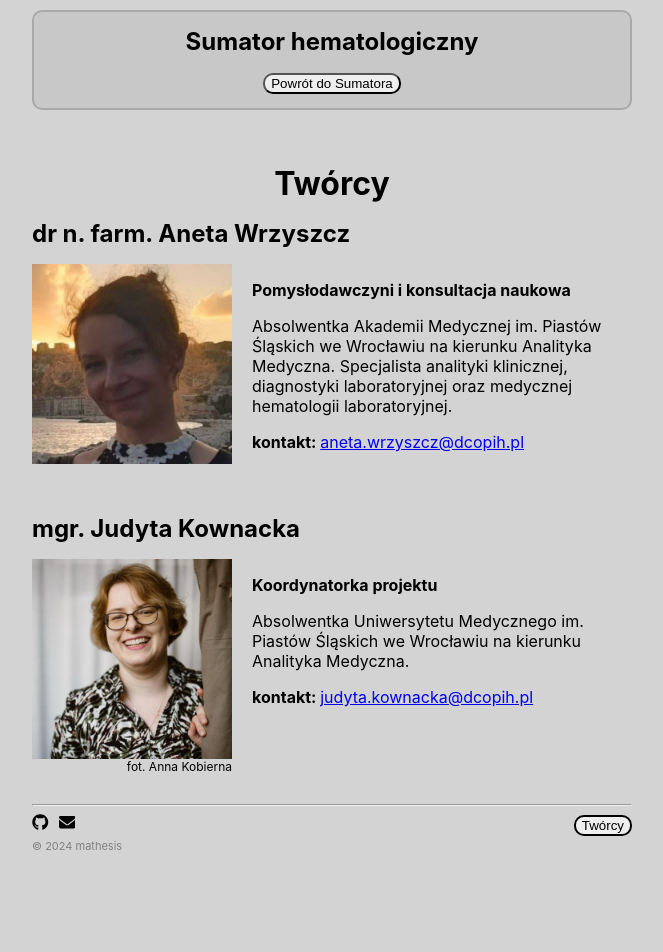
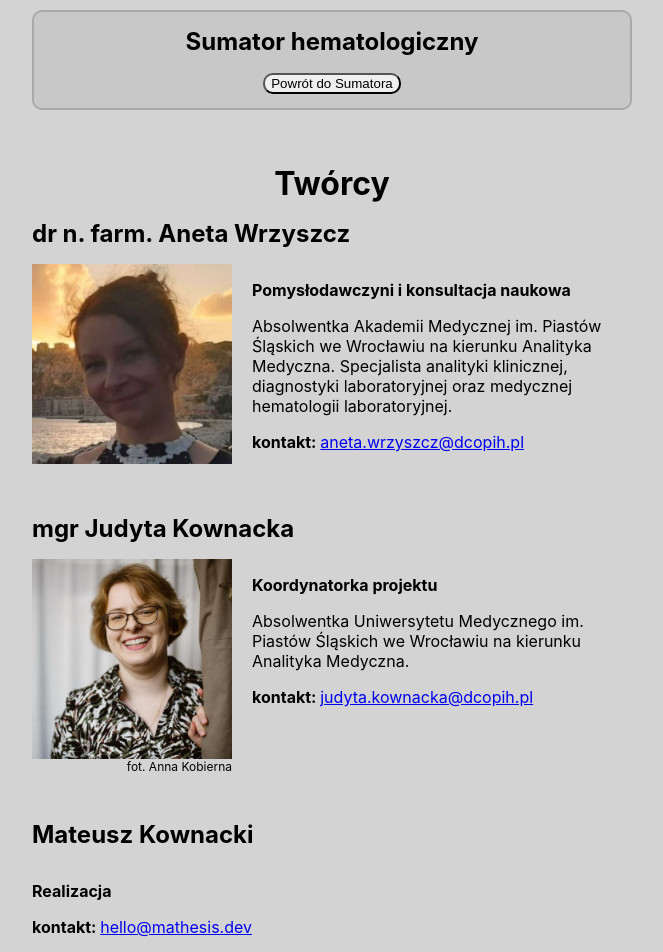
Before and after one commit to hermeneuta/sumator, a React (Create React App) app: page /about in a window 1280 px wide. Shown: the top 952 px of the page, without its empty margins (308-971 px from the left). Before the commit the page ends 853 px from the top, so only its background shows below. Built offline with nearby package versions, Linux system fonts and the light colour scheme.

Commit message:
tworcy (3)

```diff
--- a/src/components/About/About.js
+++ b/src/components/About/About.js
@@ -3,8 +3,10 @@ import "./About.css";
 import React from "react";
 import judyta from "../assets/judyta.jpg";
 import aneta from "../assets/aneta.jpg";
+import mat from "../assets/mat.jpg";
 import { useNavigate } from "react-router-dom";
 import Footnote from "../Footnote/Footnote";
+import Tworca from "./Tworca";
 
 function About() {
   const navigate = useNavigate();
@@ -12,6 +14,36 @@ function About() {
   const goToCalculator = () => {
     navigate("/");
   };
+
+  const tworcy = [
+    {
+      imie: "Aneta Wrzyszcz",
+      stopien: "dr n. farm.",
+      rola: "Pomysłodawczyni i konsultacja naukowa",
+      opis: "Absolwentka Akademii Medycznej im. Piastów Śląskich we Wrocławiu na kierunku Analityka Medyczna. Specjalista analityki klinicznej, diagnostyki laboratoryjnej oraz medycznej hematologii laboratoryjnej.",
+      zdjęcie: aneta,
+      autor_zdj: "",
+      kontakt: "aneta.wrzyszcz@dcopih.pl",
+    },
+    {
+      imie: "Judyta Kownacka",
+      stopien: "mgr",
+      rola: "Koordynatorka projektu",
+      opis: "Absolwentka Uniwersytetu Medycznego im. Piastów Śląskich we Wrocławiu na kierunku Analityka Medyczna.",
+      zdjęcie: judyta,
+      autor_zdj: "fot. Anna Kobierna",
+      kontakt: "judyta.kownacka@dcopih.pl",
+    },
+    {
+      imie: "Mateusz Kownacki",
+      stopien: "",
+      rola: "Realizacja",
+      opis: "",
+      zdjęcie: "",
+      autor_zdj: "",
+      kontakt: "hello@mathesis.dev",
+    },
+  ];
 
   return (
     <div className="calculator">
@@ -37,87 +69,18 @@ function About() {
       >
         Twórcy
       </h1>
-      <div style={{ marginBottom: "30px" }}>
-        <h2 className="margin:10">dr n. farm. Aneta Wrzyszcz</h2>
-        <div
-          style={{
-            display: "flex",
-            flexDirection: "row",
-            gap: "20px",
-          }}
-        >
-          <div
-            style={{
-              display: "flex",
-              flexDirection: "column",
-            }}
-          >
-            <img
-              src={aneta}
-              alt="Aneta Wrzyszcz"
-              style={{ width: "200px", height: "200px" }}
-            />
-          </div>
-          <div>
-            <p style={{ fontWeight: "bold", justifyContent: "flex" }}>
-              Pomysłodawczyni i konsultacja naukowa
-            </p>
-            <p>
-              Absolwentka Akademii Medycznej im. Piastów Śląskich we Wrocławiu
-              na kierunku Analityka Medyczna. Specjalista analityki klinicznej,
-              diagnostyki laboratoryjnej oraz medycznej hematologii
-              laboratoryjnej.
-            </p>
-            <p>
-              <span style={{ fontWeight: "bold" }}>kontakt: </span>
-              <a href="mailto:aneta.wrzyszcz@dcopih.pl">
-                aneta.wrzyszcz@dcopih.pl
-              </a>
-            </p>
-          </div>
-        </div>
-      </div>
-      <div>
-        <h2 className="margin:10">mgr. Judyta Kownacka</h2>
-        <div
-          style={{
-            display: "flex",
-            flexDirection: "row",
-            gap: "20px",
-          }}
-        >
-          <div
-            style={{
-              display: "flex",
-              flexDirection: "column",
-            }}
-          >
-            <img
-              src={judyta}
-              alt="Judyta Kownacka"
-              style={{ width: "200px", height: "200px" }}
-            />
-            <div style={{ fontSize: "12px", marginLeft: "auto" }}>
-              fot. Anna Kobierna
-            </div>
-          </div>
-          <div>
-            <p style={{ fontWeight: "bold", justifyContent: "flex" }}>
-              Koordynatorka projektu
-            </p>
-            <p>
-              Absolwentka Uniwersytetu Medycznego im. Piastów Śląskich we
-              Wrocławiu na kierunku Analityka Medyczna.
-            </p>
-            <p>
-              <span style={{ fontWeight: "bold" }}>kontakt: </span>
-              <a href="mailto:judyta.kownacka@dcopih.pl">
-                judyta.kownacka@dcopih.pl
-              </a>
-            </p>
-          </div>
-        </div>
-      </div>
+      {tworcy.map((item) => (
+        <Tworca
+          key={item.imie}
+          imie={item.imie}
+          rola={item.rola}
+          stopien={item.stopien}
+          opis={item.opis}
+          zdjęcie={item.zdjęcie}
+          autor_zdj={item.autor_zdj}
+          kontakt={item.kontakt}
+        />
+      ))}
       <Footnote />
     </div>
   );
--- /dev/null
+++ b/src/components/About/Tworca.js
@@ -0,0 +1,51 @@
+import "./About.css";
+import React from "react";
+
+function Tworca(props) {
+  return (
+    <>
+      <div style={{ marginBottom: "30px" }}>
+        <h2 className="margin:10">
+          {props.stopien} {props.imie}
+        </h2>
+        <div
+          style={{
+            display: "flex",
+            flexDirection: "row",
+            gap: "20px",
+          }}
+        >
+          {props.zdjęcie ? (
+            <div
+              style={{
+                display: "flex",
+                flexDirection: "column",
+              }}
+            >
+              <img
+                src={props.zdjęcie}
+                alt={props.imie}
+                style={{ width: "200px", height: "200px" }}
+              />
+              <div style={{ fontSize: "12px", marginLeft: "auto" }}>
+                {props.autor_zdj}
+              </div>
+            </div>
+          ) : null}
+          <div>
+            <p style={{ fontWeight: "bold", justifyContent: "flex" }}>
+              {props.rola}
+            </p>
+            <p>{props.opis}</p>
+            <p>
+              <span style={{ fontWeight: "bold" }}>kontakt: </span>
+              <a href={`mailto:${props.kontakt}`}>{props.kontakt}</a>
+            </p>
+          </div>
+        </div>
+      </div>
+    </>
+  );
+}
+
+export default Tworca;
```
Also changed, not shown: src/components/assets/mat.jpg (added).
